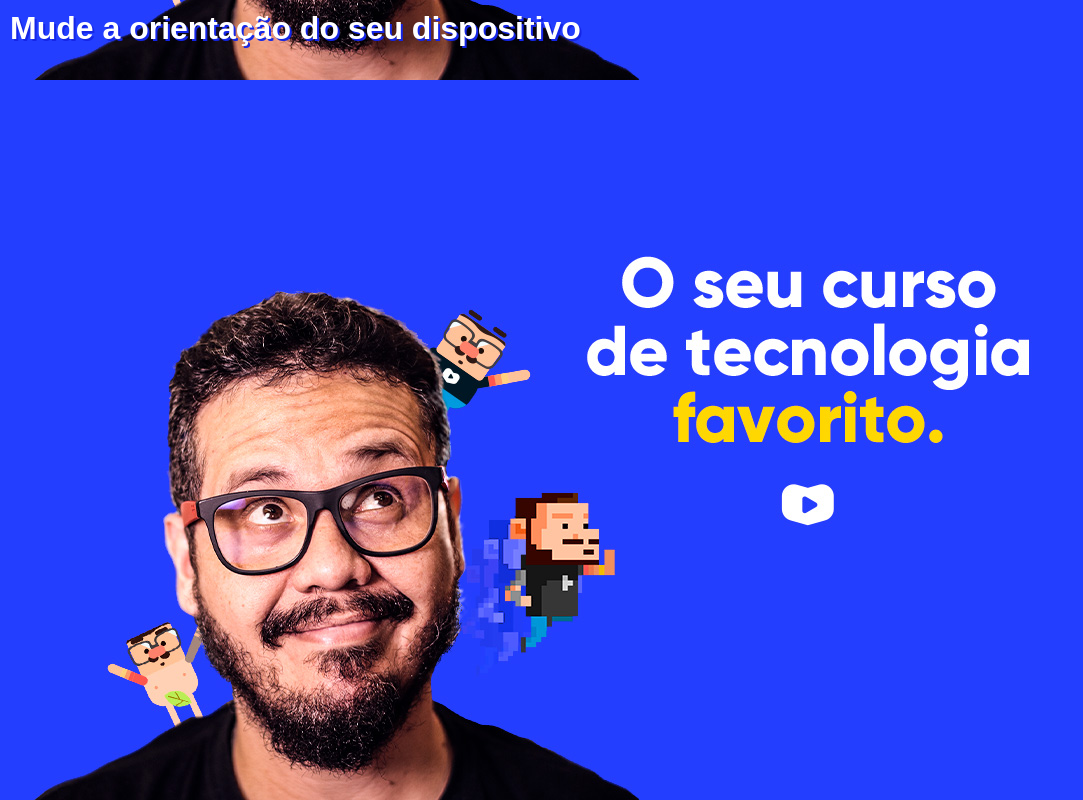
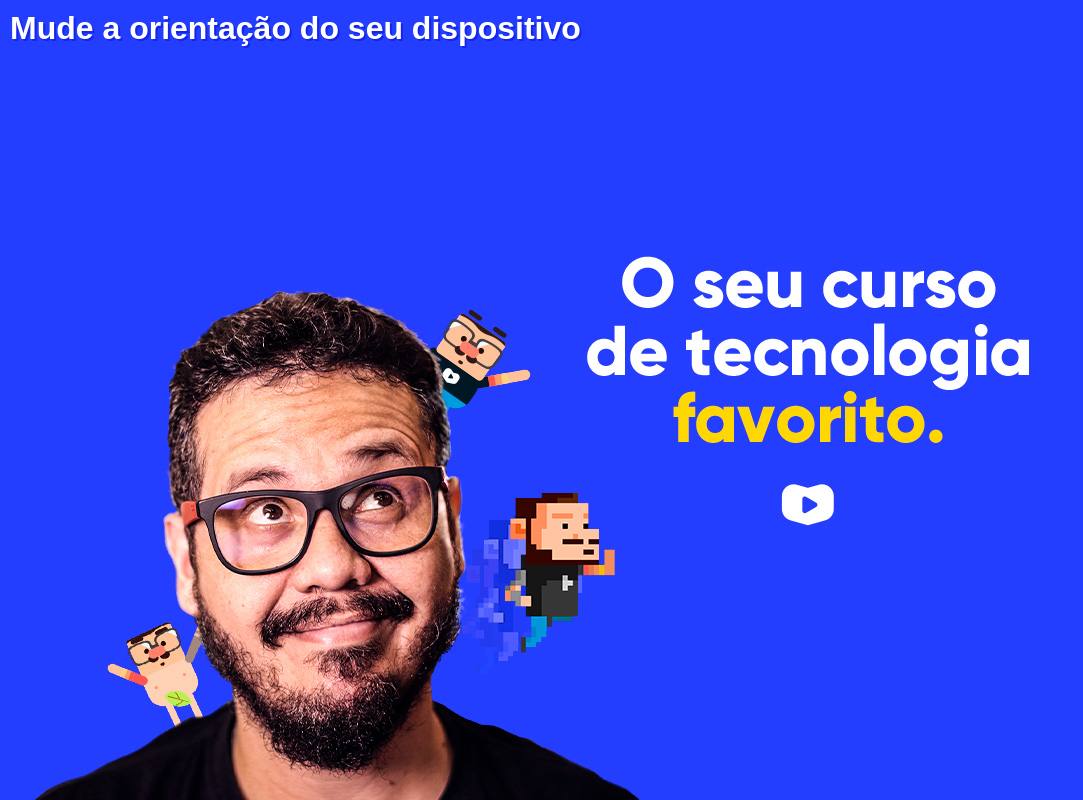
Before and after one commit to ramonbds/html-css, a plain HTML site: page exercicios/ex026/mq002/index.html in a window 1280 px wide. Shown: the whole page, without its empty margins (0-1083 px from the left). Drawn offline with Linux system fonts and the light colour scheme.

Commit message:
correção

```diff
--- a/exercicios/ex026/mq002/estilos/paisagem.css
+++ b/exercicios/ex026/mq002/estilos/paisagem.css
@@ -3,6 +3,6 @@
 /*Configurações modo paisagem*/
 
 body {
-    background: url(../imagens/cev-landscape.jpg);
+    background-image: url(../imagens/cev-landscape.jpg);
     background-position: left bottom;
 }
--- a/exercicios/ex026/mq002/estilos/retrato.css
+++ b/exercicios/ex026/mq002/estilos/retrato.css
@@ -3,6 +3,6 @@
 /*Configurações modo retrado*/
 
 body {
-   background: url(../imagens/cev-portrait.jpg);
+   background-image: url(../imagens/cev-portrait.jpg);
    background-position: center bottom;
 }
```
